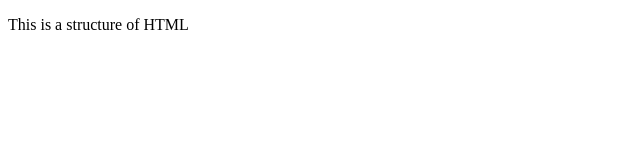
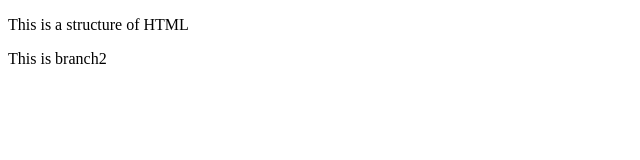
Before and after one commit to nihang13/theodinproject, a plain HTML site: page index.html in a window 1280 px wide. Shown: the full height of the page, 0-640 px from the left. Drawn offline with Linux system fonts and the light colour scheme.

Commit message:
feature2

```diff
--- a/index.html
+++ b/index.html
@@ -7,5 +7,6 @@
 </head>
 <body>
     <p>This is a structure of HTML</p>
+    <p>This is branch2</p>
 </body>
 </html>
```
